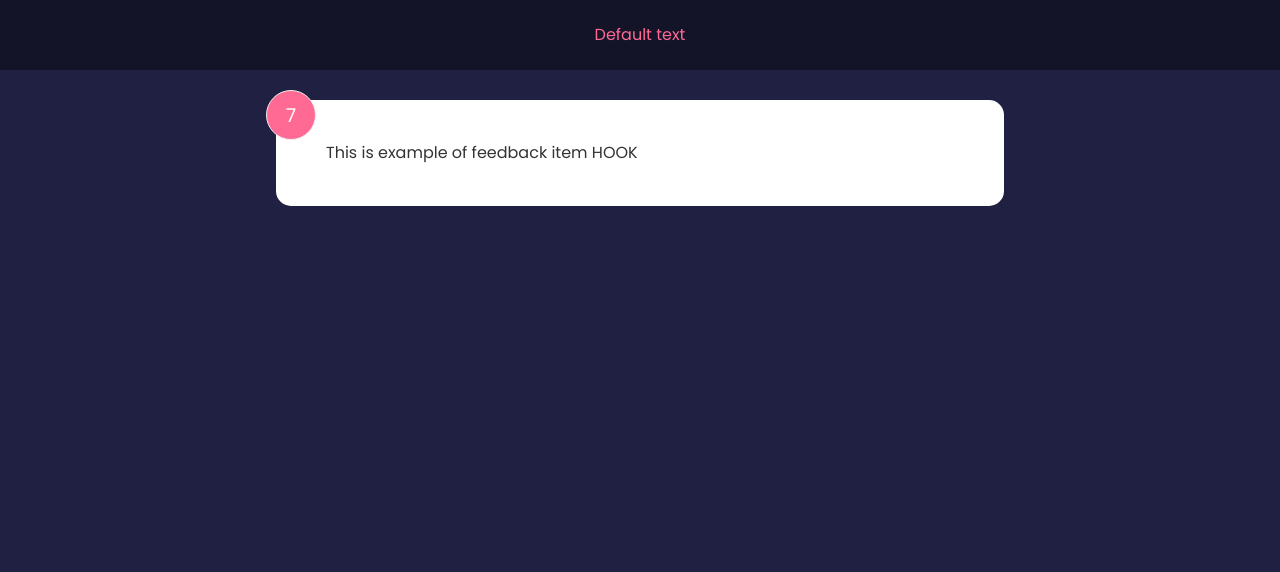
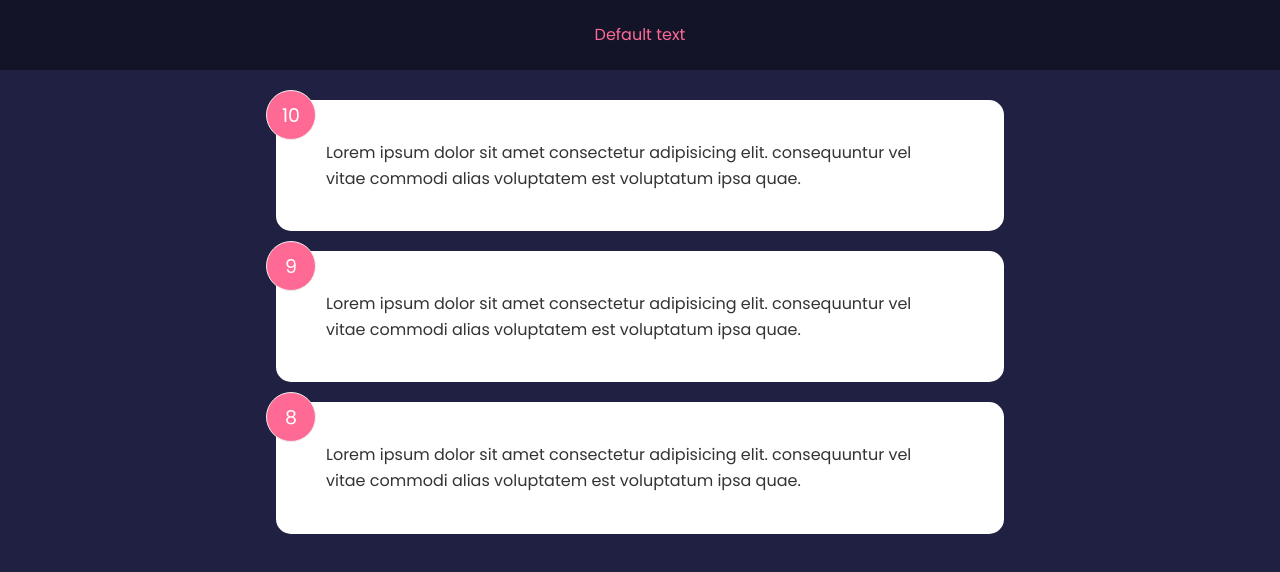
Before and after one commit to AbyssWalker1990/react-learn, a React (Create React App) app: page / in a window 1280 px wide. Shown: the top 572 px of the page. Built offline with nearby package versions, Linux system fonts and the light colour scheme.

Commit message:
created list component and view our feedbacks

```diff
--- a/src/App.js
+++ b/src/App.js
@@ -1,13 +1,16 @@
+import { useState } from "react"
 import Header from "./components/Header"
-import FeedbackItem from "./components/FeedbackItem"
+import FeedbackData from "./data/FeedbackData"
+import FeedbackList from "./components/FeedbackList"
 
 function App() {
+  const [feedback, setFeedback] = useState(FeedbackData)
 
   return (
     <>
       <Header />
       <div className='container'>
-        <FeedbackItem />
+        <FeedbackList feedback={feedback} />
       </div>
     </>
   )
--- a/src/components/FeedbackItem.jsx
+++ b/src/components/FeedbackItem.jsx
@@ -1,14 +1,11 @@
 import React from 'react'
-import { useState } from 'react'
 
-function FeedbackItem() {
-  const [rating, setRating] = useState(7)
-  const [text, setText] = useState('This is example of feedback item HOOK')
+function FeedbackItem({ item }) {
 
   return (
     <div className='card'>
-      <div className="num-display">{rating}</div>
-      <div className="text-display">{text}</div>
+      <div className="num-display">{item.rating}</div>
+      <div className="text-display">{item.text}</div>
     </div>
   )
 }
--- /dev/null
+++ b/src/components/FeedbackList.jsx
@@ -0,0 +1,18 @@
+import React from 'react'
+import FeedbackItem from './FeedbackItem'
+
+function FeedbackList({ feedback }) {
+  if (!feedback || feedback.length === 0) {
+    return <p>No Feedback Yet</p>
+  }
+
+  return (
+    <div className="feedback-list">
+      {feedback.map((item) => (
+        <FeedbackItem key={item.id} item={item} />
+      ))}
+    </div>
+  )
+}
+
+export default FeedbackList
--- /dev/null
+++ b/src/data/FeedbackData.js
@@ -0,0 +1,19 @@
+const FeedbackData = [
+    {
+        id: 1,
+        rating: 10,
+        text: 'Lorem ipsum dolor sit amet consectetur adipisicing elit. consequuntur vel vitae commodi alias voluptatem est voluptatum ipsa quae.',
+    },
+    {
+        id: 2,
+        rating: 9,
+        text: 'Lorem ipsum dolor sit amet consectetur adipisicing elit. consequuntur vel vitae commodi alias voluptatem est voluptatum ipsa quae.',
+    },
+    {
+        id: 3,
+        rating: 8,
+        text: 'Lorem ipsum dolor sit amet consectetur adipisicing elit. consequuntur vel vitae commodi alias voluptatem est voluptatum ipsa quae.',
+    },
+]
+
+export default FeedbackData
```
Also changed, not shown: src/components/Header.jsx (line endings or trailing spaces).
